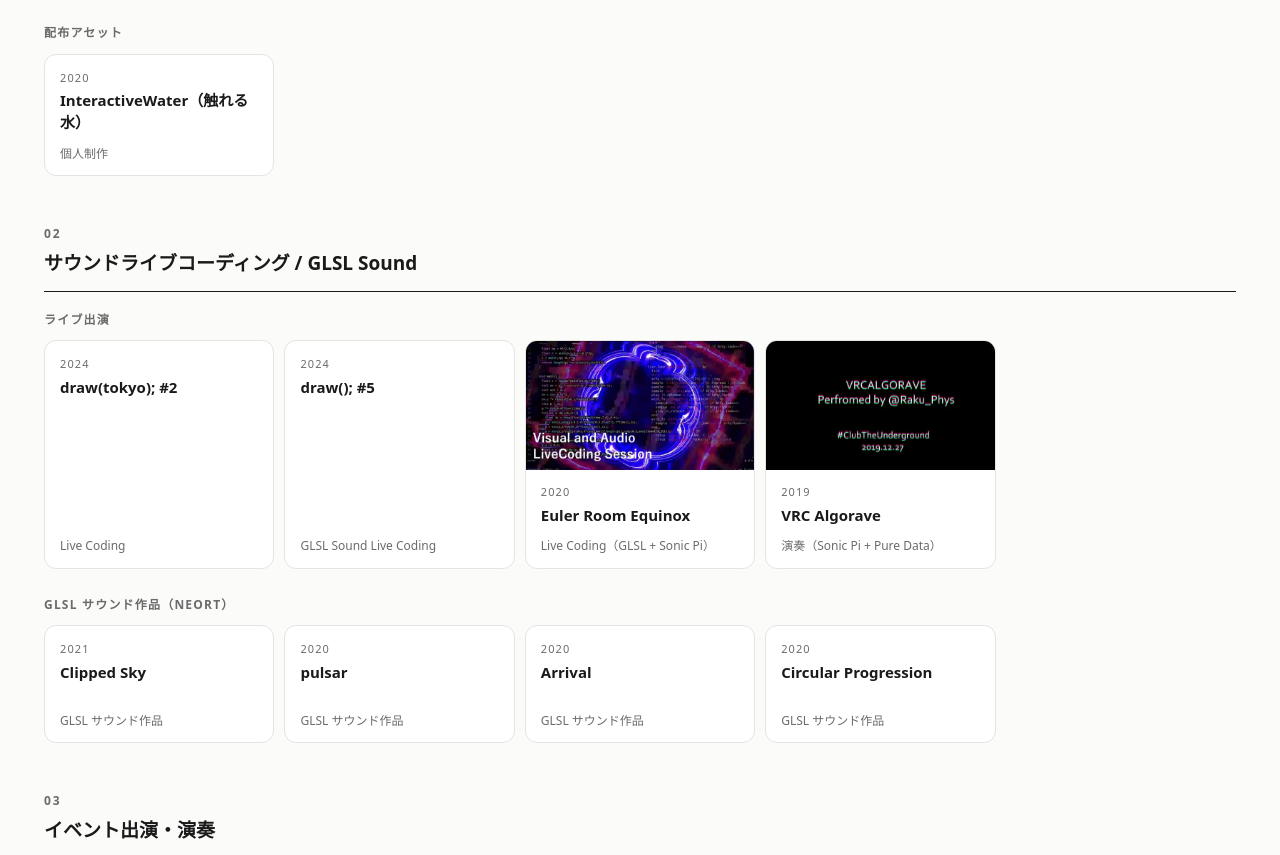
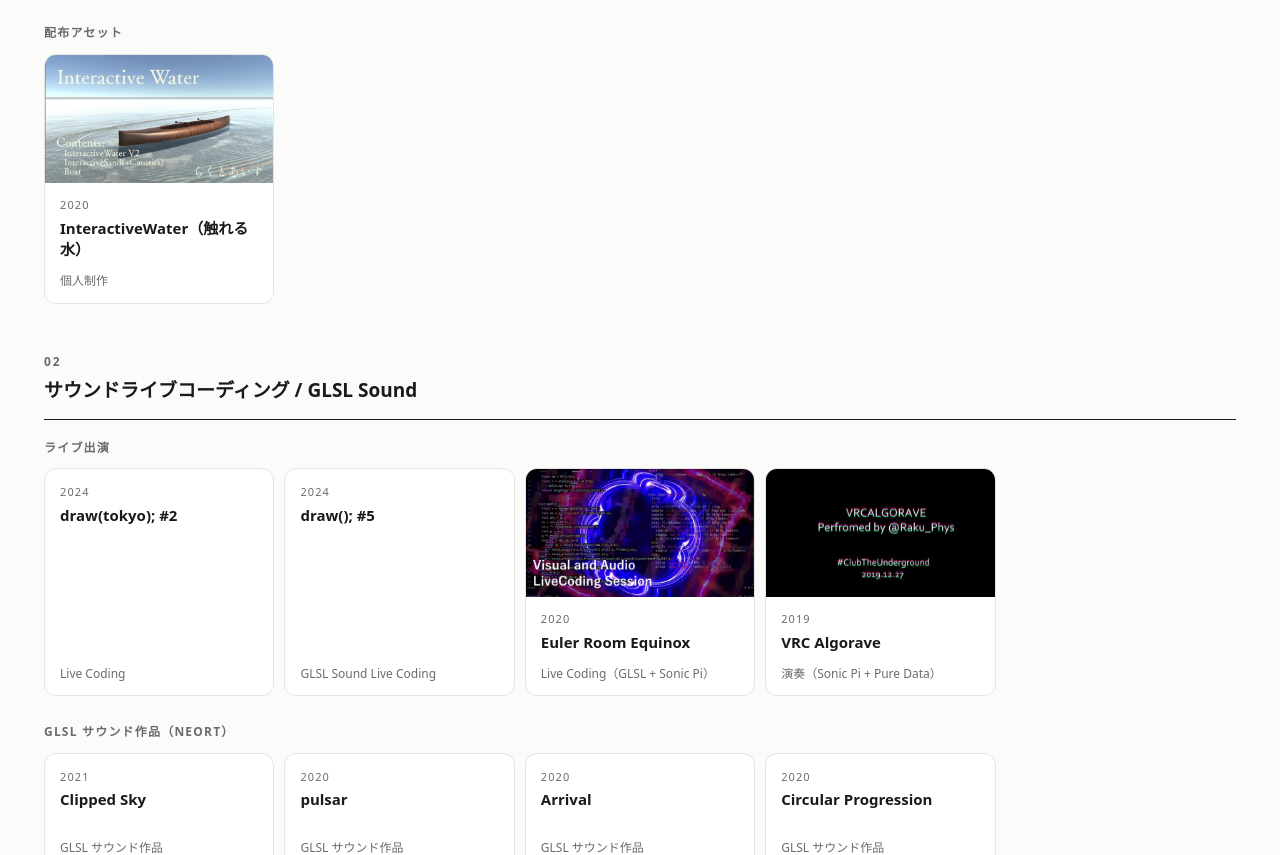
Before and after one commit to lactoice251/lactoice251.github.io, a plain HTML site: page index.html in a window 1280 px wide. Shown: the part 1639-2494 px from the top of the page. Drawn offline with Linux system fonts and the light colour scheme.

Commit message:
InteractiveWater のサムネを追加

```diff
--- a/index.html
+++ b/index.html
@@ -390,6 +390,7 @@ const WORKS = [
     title: "InteractiveWater（触れる水）",
     role: "個人制作",
     note: "BOOTH 配布アセット。VRCSDK 非依存化、小型水面用 Prefab の追加などの更新を重ねている。",
+    thumb: "images/interactivewater.jpg",
     tweetId: "1274277443168174081",
     links: [{ label: "BOOTH", url: "https://rakurto.booth.pm" }] },
 
```
Also changed, not shown: images/InteractiveWater.png (deleted), images/interactivewater.jpg (added).
